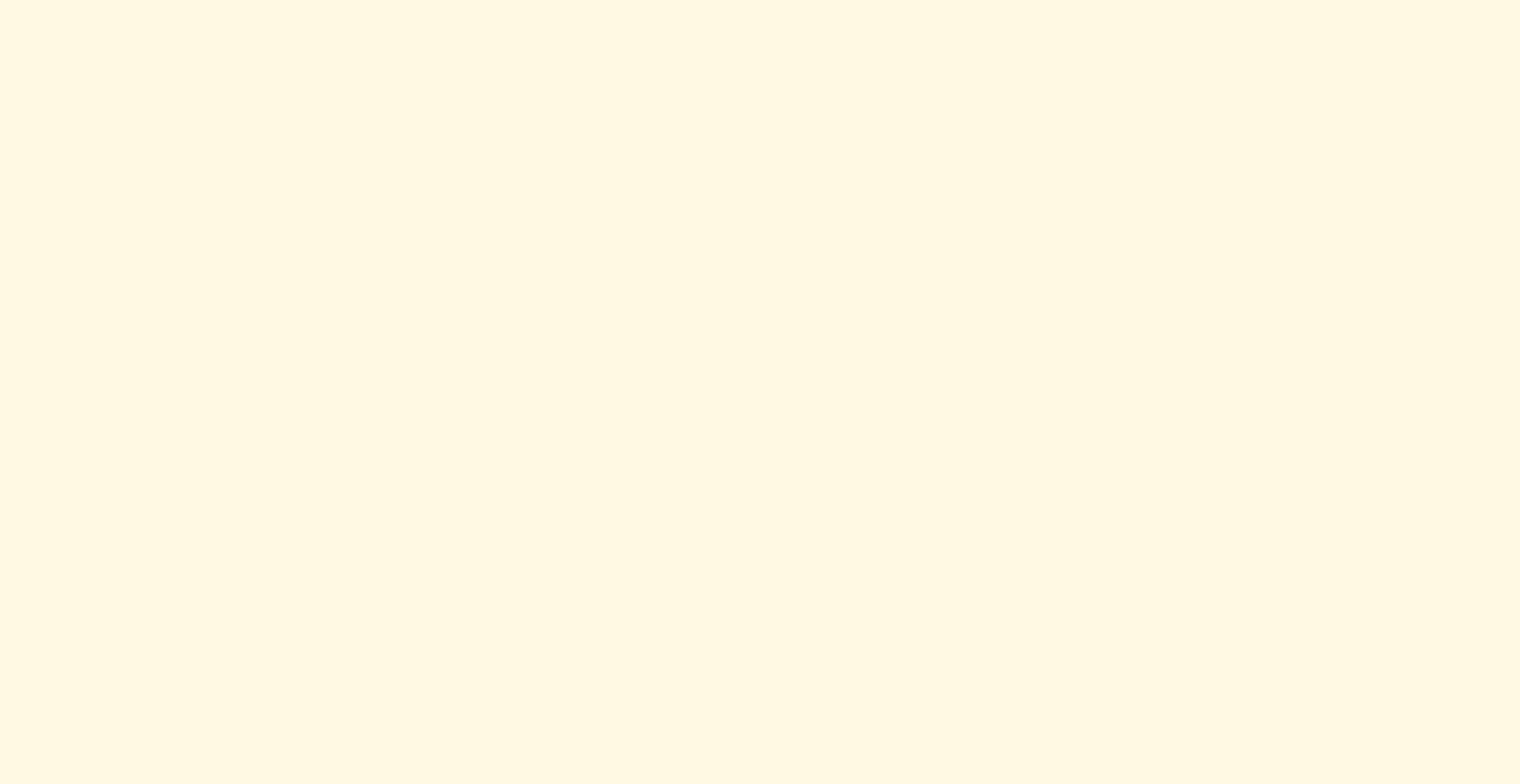
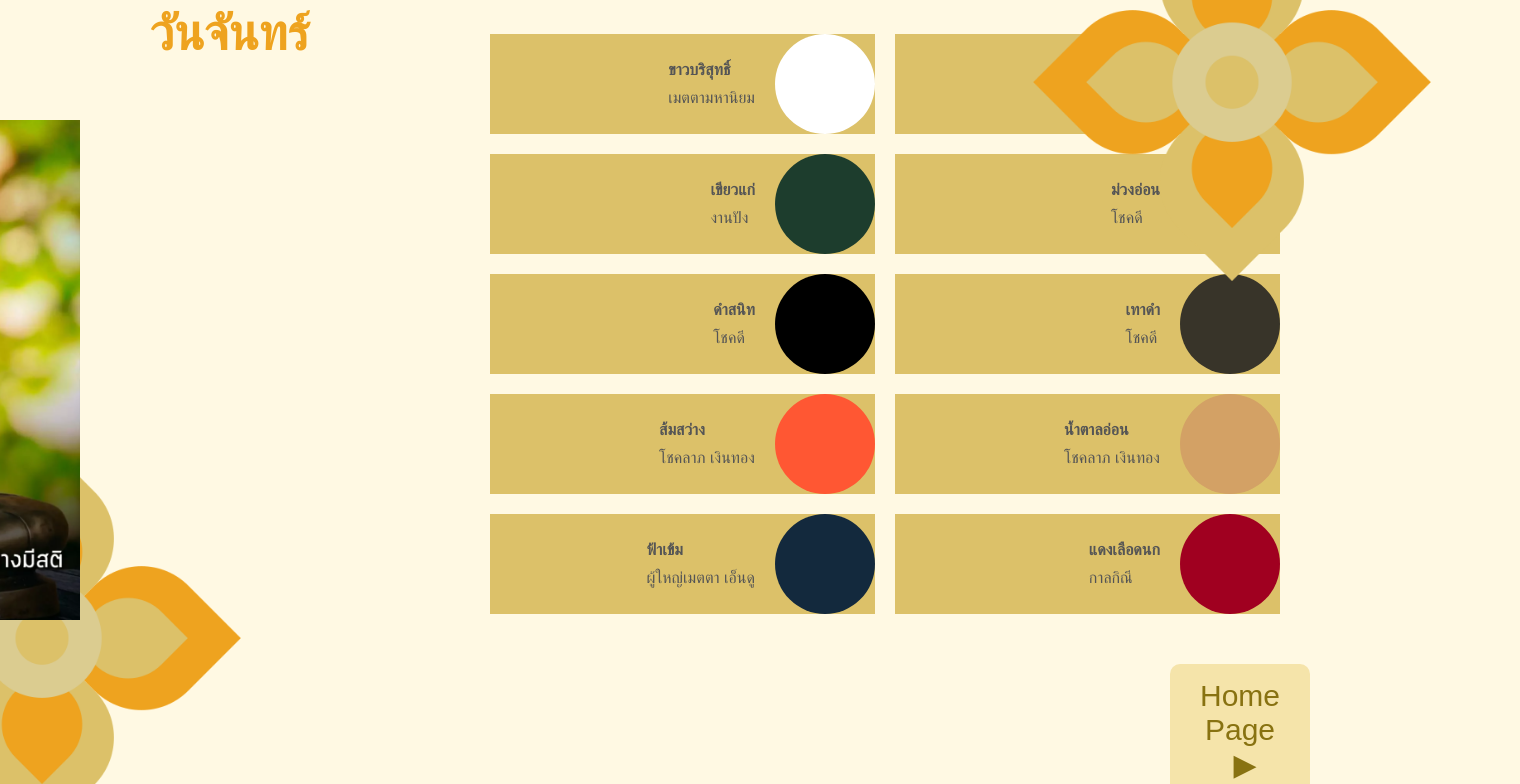
Before and after one commit to janeyanisa1234/MongkolProject, a React (Vite) app: page /Monday in a window 1280 px wide. Before the commit this address had no page. Shown: the part 40-824 px from the top of the page, 1520 px wide, since content can reach past the window. Before the commit the page ends 800 px from the top, so only its background shows below. Built offline with nearby package versions, Linux system fonts and the light colour scheme; a web font is replaced by a local one.

Commit message:
edit to link page

```diff
--- a/src/Monday.jsx
+++ b/src/Monday.jsx
@@ -71,11 +71,13 @@ export default function Monday() {
         ))}
       </div>
 
+
       <div>
+        <Link to="/Homepage">
+          <button className="buttonBack">Home Page <span>&#9654;</span></button>
+        </Link>
+      </div>
 
-          <button className="buttonBack">Home Page <span>&#9654;</span></button>
-
-      </div>
     </>
   );
 
--- a/src/Mongkol.jsx
+++ b/src/Mongkol.jsx
@@ -2,8 +2,8 @@ import React from "react";
 import { Routes, Route, Link } from "react-router-dom";
 import './Mongkol.css';
 import Homepage from './Homepage';
+import Monday from './Monday';
 import '@fontsource/cinzel-decorative';
-
 
 const App = () => {
   return (
@@ -20,12 +20,13 @@ const App = () => {
       </div>
     </>
   );
-}
+};
 
 const Mongkol = () => (
   <Routes>
     <Route path="/" element={<App />} />
     <Route path="/Homepage" element={<Homepage />} />
+    <Route path="/Monday" element={<Monday />} />
   </Routes>
 );
 
```
